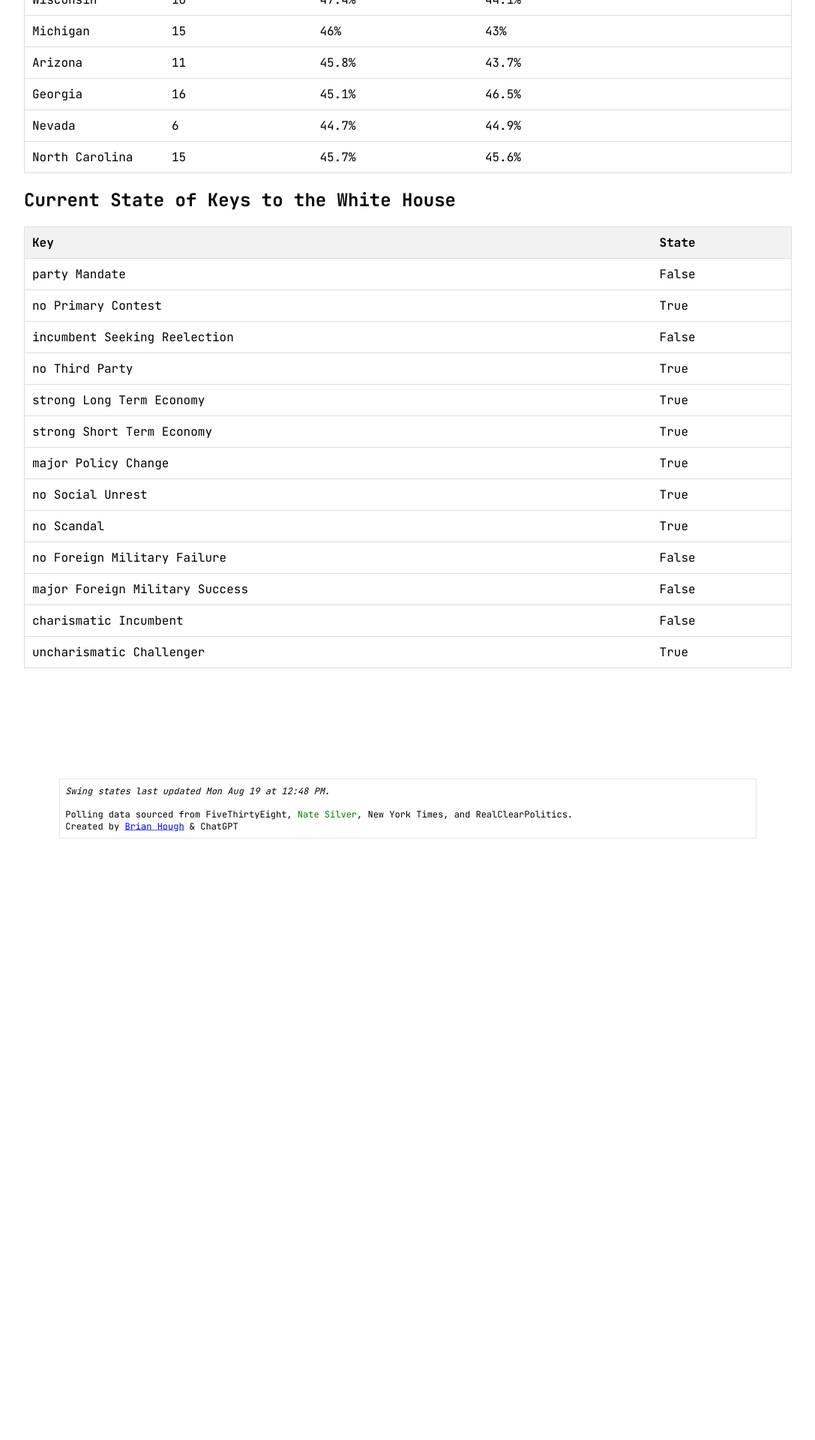
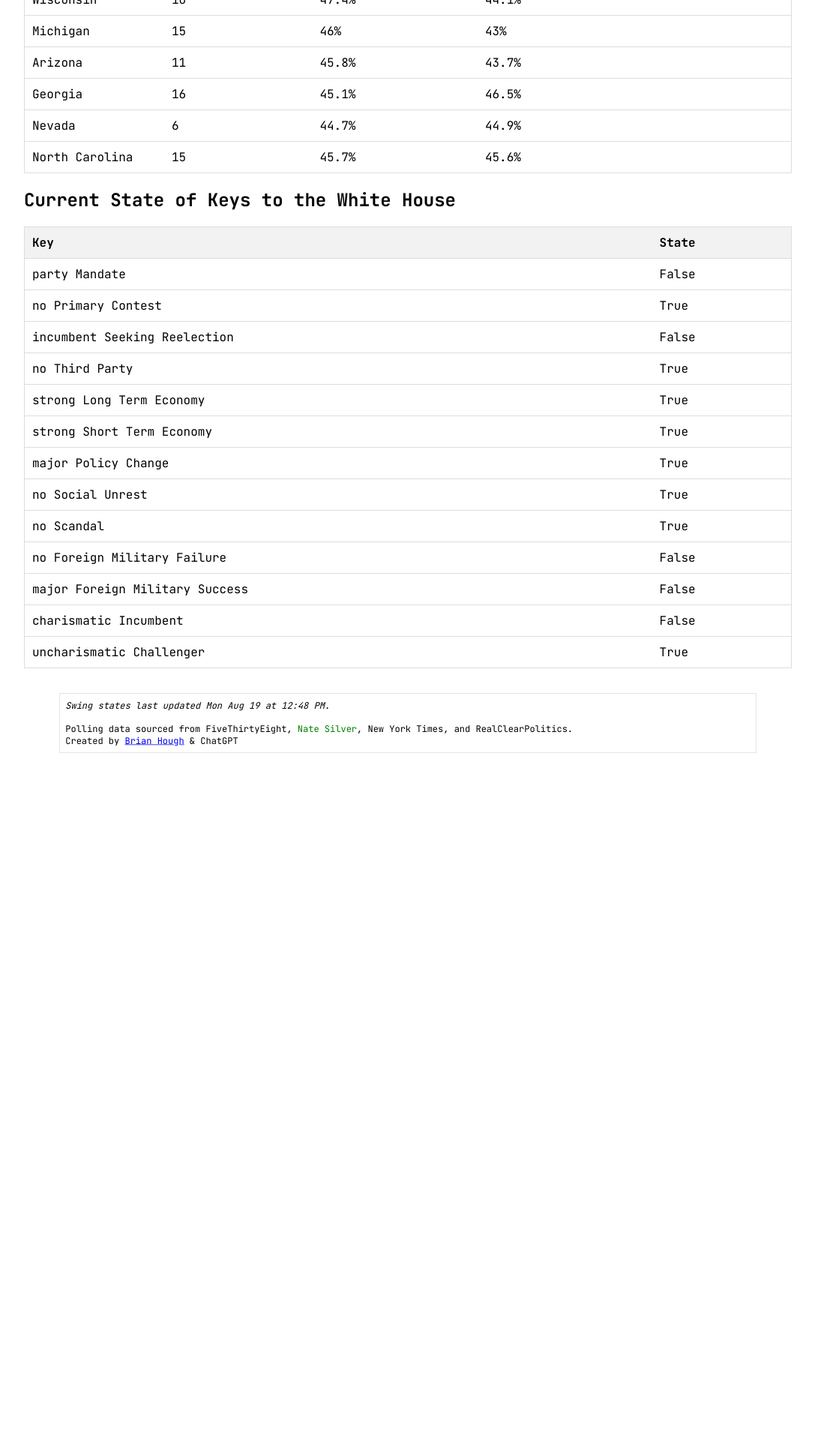
Before and after one commit to derfbwh/derfbwh.github.io, a Jekyll site: the page forecast/index-deluxe.html, which Jekyll copies as it is, in a window 1280 px wide. Shown: the part 698-2618 px from the top of the page at 75% size, without its empty margins (96-1183 px from the left). Built offline with Jekyll 4.4.1, drawn with Linux system fonts in a browser that asks for light colours; nearby versions of some CDN libraries; some web fonts are replaced; comment, search, counter and statistics services are not loaded; after the commit the page ends 1735 px from its top, so only the background shows below that.

Commit message:
Update index-deluxe.html

```diff
--- a/forecast/index-deluxe.html
+++ b/forecast/index-deluxe.html
@@ -157,7 +157,7 @@
             <!-- Rows will be dynamically populated -->
         </tbody>
     </table>
-    <div style="visibility:hidden;">
+    <div style="display:none;">
             <button class="collapsible" onclick="toggleTable()" style="margin-top:30px;">Toggle Simulation Results</button>
     <table id="simulationResults">
         <thead>
@@ -179,9 +179,6 @@
         <i>Swing states last updated Mon Aug 19 at 12:48 PM.</i><br><br>
         Polling data sourced from FiveThirtyEight, <span style="color:green;">Nate Silver</span>, New York Times, and RealClearPolitics.<br>
         Created by <a href="https://mastodon.social/@BrianHough">Brian Hough</a> & ChatGPT</td></tr></table>
-
-
-        <svg id="usMap" viewBox="0 0 1000 600"></svg>
 
 
 <script>
```
